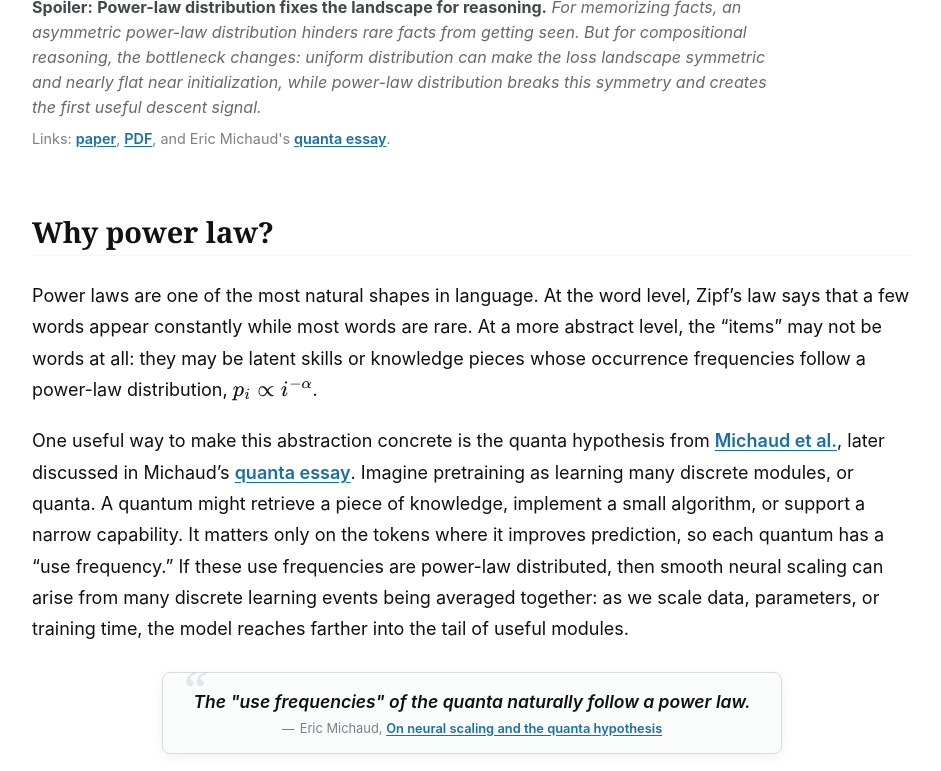
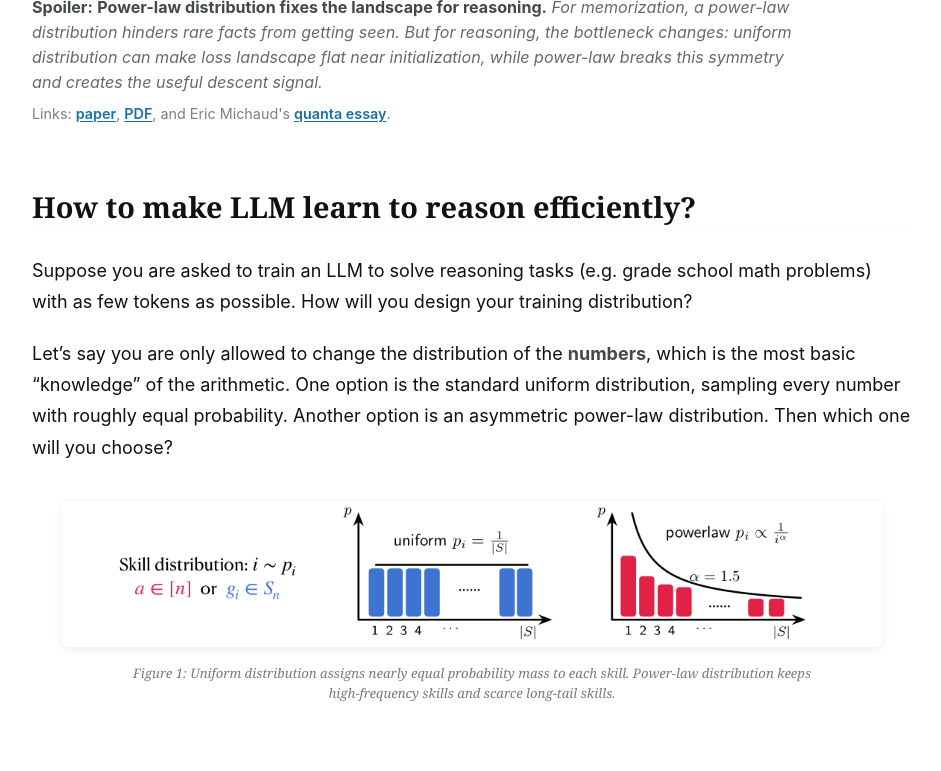
Before and after one commit to zixuan-wang-dlt/zixuan-wang-dlt.github.io, a Jekyll site: the page built from _posts/2026-06-23-power-law-compositional-reasoning.md, in a window 1280 px wide and 1400 px high, scrolled down 309 px. Shown: the top 771 px of the window, without its empty margins (168-1109 px from the left). Built offline with Jekyll 4.4.1, drawn with Linux system fonts in a browser that asks for light colours; some web fonts are replaced; formulas are drawn with MathJax 3; comment, search, counter and statistics services are not loaded; some of the changed text lies outside the part shown; grey boxes are pictures that could not be loaded.

Commit message:
Refine power-law blog opening

```diff
--- a/_posts/2026-06-23-power-law-compositional-reasoning.md
+++ b/_posts/2026-06-23-power-law-compositional-reasoning.md
@@ -21,15 +21,32 @@ toc_sticky: true
 related: false
 ---
 
-<p class="powerlaw-spoiler"><strong>Spoiler:</strong> <strong>Power-law distribution fixes the landscape for reasoning.</strong> For memorizing facts, an asymmetric power-law distribution hinders rare facts from getting seen. But for compositional reasoning, the bottleneck changes: uniform distribution can make the loss landscape symmetric and nearly flat near initialization, while power-law distribution breaks this symmetry and creates the first useful descent signal.</p>
+<p class="powerlaw-spoiler"><strong>Spoiler:</strong> <strong>Power-law distribution fixes the landscape for reasoning.</strong> For memorization, a power-law distribution hinders rare facts from getting seen. But for reasoning, the bottleneck changes: uniform distribution can make loss landscape flat near initialization, while power-law breaks this symmetry and creates the useful descent signal.</p>
 
 <p class="powerlaw-links">Links: <a href="https://arxiv.org/abs/2604.22951">paper</a>, <a href="https://arxiv.org/pdf/2604.22951">PDF</a>, and Eric Michaud's <a href="https://ericjmichaud.com/quanta/">quanta essay</a>.</p>
 
-## Why power law?
+## How to make LLM learn to reason efficiently?
 
-Power laws are one of the most natural shapes in language. At the word level, Zipf's law says that a few words appear constantly while most words are rare. At a more abstract level, the "items" may not be words at all: they may be latent skills or knowledge pieces whose occurrence frequencies follow a power-law distribution, $p_i\propto i^{-\alpha}$.
+Suppose you are asked to train an LLM to solve reasoning tasks (e.g. grade school math problems) with as few tokens as possible. How will you design your training distribution?
 
-One useful way to make this abstraction concrete is the quanta hypothesis from [Michaud et al.](https://arxiv.org/abs/2303.13506), later discussed in Michaud's [quanta essay](https://ericjmichaud.com/quanta/). Imagine pretraining as learning many discrete modules, or quanta. A quantum might retrieve a piece of knowledge, implement a small algorithm, or support a narrow capability. It matters only on the tokens where it improves prediction, so each quantum has a "use frequency." If these use frequencies are power-law distributed, then smooth neural scaling can arise from many discrete learning events being averaged together: as we scale data, parameters, or training time, the model reaches farther into the tail of useful modules.
+Let's say you are only allowed to change the distribution of the **numbers**, which is the most basic "knowledge" of the arithmetic. One option is the standard uniform distribution, sampling every number with roughly equal probability. Another option is an asymmetric power-law distribution. Then which one will you choose?
+
+<figure class="powerlaw-figure powerlaw-figure--wide">
+  <a href="/images/blog/power-law/distribution-comparison.pdf">
+    <img src="/images/blog/power-law/distribution-comparison.png" alt="Uniform and power-law skill distributions">
+  </a>
+  <figcaption>Figure 1: Uniform distribution assigns nearly equal probability mass to each skill. Power-law distribution keeps high-frequency skills and scarce long-tail skills. </figcaption>
+</figure>
+
+
+## Motivation: Why Power Law v.s. Uniform?
+
+The motivation is straightforward: power laws are one of the most natural shapes in language. At the word level, Zipf's law says that a few words appear constantly while most words are rare. More generally, the "items" may not be words at all: they may be latent skills or knowledge pieces whose occurrence frequencies follow a power-law distribution, $p_i\propto i^{-\alpha}$. This viewpoint can also explain why loss may decrease smoothly as a power law: many discrete skill-learning events get averaged together as the model reaches farther into the tail ([Michaud et al.](https://arxiv.org/abs/2303.13506)).
+
+<details class="powerlaw-details" markdown="1">
+<summary>Background: quanta and power-law skill frequencies</summary>
+
+One useful way to make this abstraction concrete is the quanta hypothesis from [Michaud et al.](https://arxiv.org/abs/2303.13506), later discussed in Michaud's [quanta essay](https://ericjmichaud.com/quanta/). Imagine pretraining as learning many discrete modules, or quanta. A quantum might retrieve a piece of knowledge, implement a small algorithm, or support a narrow capability. It matters only on the tokens where it improves prediction, so each quantum has a "use frequency." If these use frequencies are power-law distributed, then smooth neural scaling can arise from many discrete learning events being averaged together: as we scale data, parameters, or training time, the model reaches farther into the tail of useful quanta.
 
 <blockquote class="powerlaw-pullquote">
   <p>The "use frequencies" of the quanta naturally follow a power law.</p>
@@ -47,21 +64,16 @@ One useful way to make this abstraction concrete is the quanta hypothesis from [
       <img src="https://ericjmichaud.com/quanta/assets/quanta-sequence.png" alt="Eric Michaud's quanta sequence power-law schematic">
     </a>
   </div>
-  <figcaption>Figure 1: Michaud's quanta picture has two parts: individual skills can appear as sharp learning transitions, and their use frequencies form a long-tailed sequence. The question here is what changes when the task requires composition of several skills. Source: Eric J. Michaud, <a href="https://ericjmichaud.com/quanta/">On neural scaling and the quanta hypothesis</a>.</figcaption>
+  <figcaption>Figure 2: Michaud's quanta picture has two parts: individual skills can appear as sharp learning transitions, and their use frequencies form a long-tailed sequence. The question here is what changes when the task requires composition of several skills. Source: Eric J. Michaud, <a href="https://ericjmichaud.com/quanta/">On neural scaling and the quanta hypothesis</a>.</figcaption>
 </figure>
 
-But the same story also exposes a problem. Under a power-law distribution, rare skills are observed only when the dataset becomes very large, while the most frequent skills may be sampled far beyond what is necessary for learning them.
+</details>
+
+But this picture of power law also exposes a problem: **the long tail effect**. Under a power-law distribution, rare skills are observed only when the dataset becomes very large, while the most frequent skills may be sampled far beyond what is necessary for learning them.
 
 If the goal is to learn atomic knowledge or individual skills faster, the obvious data-curation move is to flatten the distribution: up-weight low-frequency skills, down-weight high-frequency ones, and move closer to a uniform distribution over skills. Given enough knowledge about the data and enough budget for curation, this sounds like the ideal long-tail fix.
 
 That is the intuition we start from. If a power-law distribution creates a long-tail problem, shouldn't a more uniform distribution help?
-
-<figure class="powerlaw-figure powerlaw-figure--wide">
-  <a href="/images/blog/power-law/distribution-comparison.pdf">
-    <img src="/images/blog/power-law/distribution-comparison.png" alt="Uniform and power-law skill distributions">
-  </a>
-  <figcaption>Figure 2: Uniform distribution assigns nearly equal probability mass to each skill. Power-law distribution keeps high-frequency skills and scarce long-tail skills. The puzzle is why this asymmetry improves the loss landscape for compositional reasoning tasks.</figcaption>
-</figure>
 
 ## Sanity check: one-hop memorization
 
@@ -201,7 +213,7 @@ The results thus indicate that the more complex the task is (with an increasing
 <p class="powerlaw-punchline"><strong>Punchline.</strong> Uniform distribution fixes long-tail exposure, but for composition it can also create a symmetric hard instance: the initial alignment is tiny, the useful gradient is tiny, and gradient descent sees an almost flat landscape.</p>
 
 <p class="powerlaw-remark"><strong>Remark.</strong>
-The rigorous theoretical result uses another tool called correlational statistical query (CSQ) lower bound Under a uniform input distribution, learning the compositional task requires either very accurate gradient queries or a large amount of data/compute. <details class="powerlaw-details" markdown="1">
+The rigorous theoretical result uses another tool called correlational statistical query (CSQ) lower bound. Under a uniform input distribution, learning the compositional task requires either very accurate gradient queries or a large amount of data/compute. <details class="powerlaw-details" markdown="1">
 <summary>CSQ lower bound and proof sketch</summary>
 
 **Theorem.** Let the input distribution be uniform, $p_j=1/d$, and let $k\ge 2$. There exists a function class $\mathcal F_k$ and a constant $\epsilon=\Omega(1)$ such that any correlational statistical query learner using $q$ queries requires tolerance
@@ -376,6 +388,10 @@ How do we apply the analysis to practice? A natural next step is to tune the sha
 
 This also suggests a different way to think about curricula and synthetic data in agentic tasks. This post only studies the simplest chain-like composition. Agentic tasks often have a richer compositional graph, involving tool calls, branching decisions, memory updates, verification steps, and recovery from failed actions. A useful future direction is to ask whether changing the distribution over these latent skills and subgraphs can make agent training easier: keep enough high-frequency scaffolding skills to create a useful optimization path, while deliberately sampling rare but important tail skills once the model has enough compositional structure to benefit from them.
 
+## Conclusion
+
+The main lesson is not that power-law data is always better, or that uniform data is always worse. It is more specific: when a task requires implicit composition, the training distribution changes not only which skills are seen, but also what gradient descent sees at the beginning of training. Uniform sampling can be better for exposing rare facts, while power-law sampling can make the first useful compositional direction easier to find.
+
 ## References
 
 - Zixuan Wang, Xingyu Dang, Jason D. Lee, and Kaifeng Lyu. [The Power of Power Law: Asymmetry Enables Compositional Reasoning](https://arxiv.org/abs/2604.22951). arXiv, 2026.
```
Also changed, not shown: other parts of _posts/2026-06-23-power-law-compositional-reasoning.md (+1 -1 lines).
